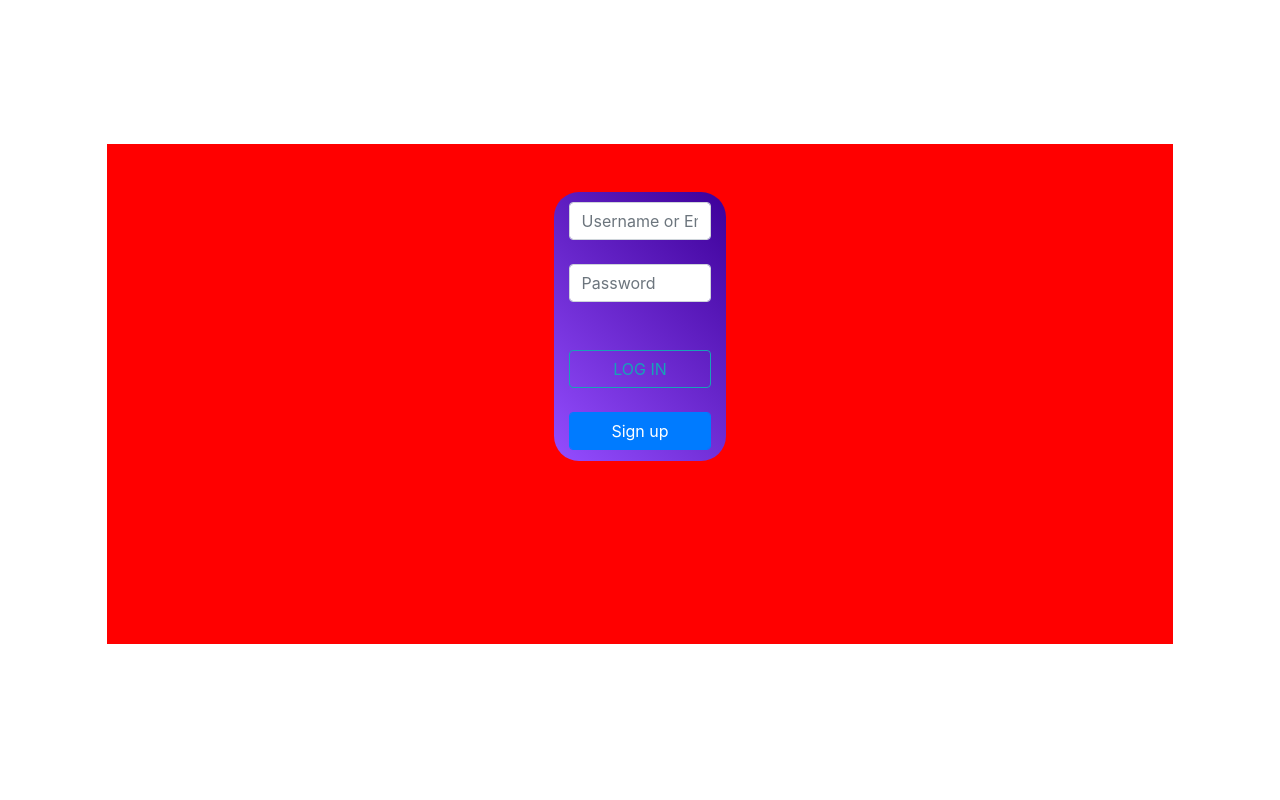
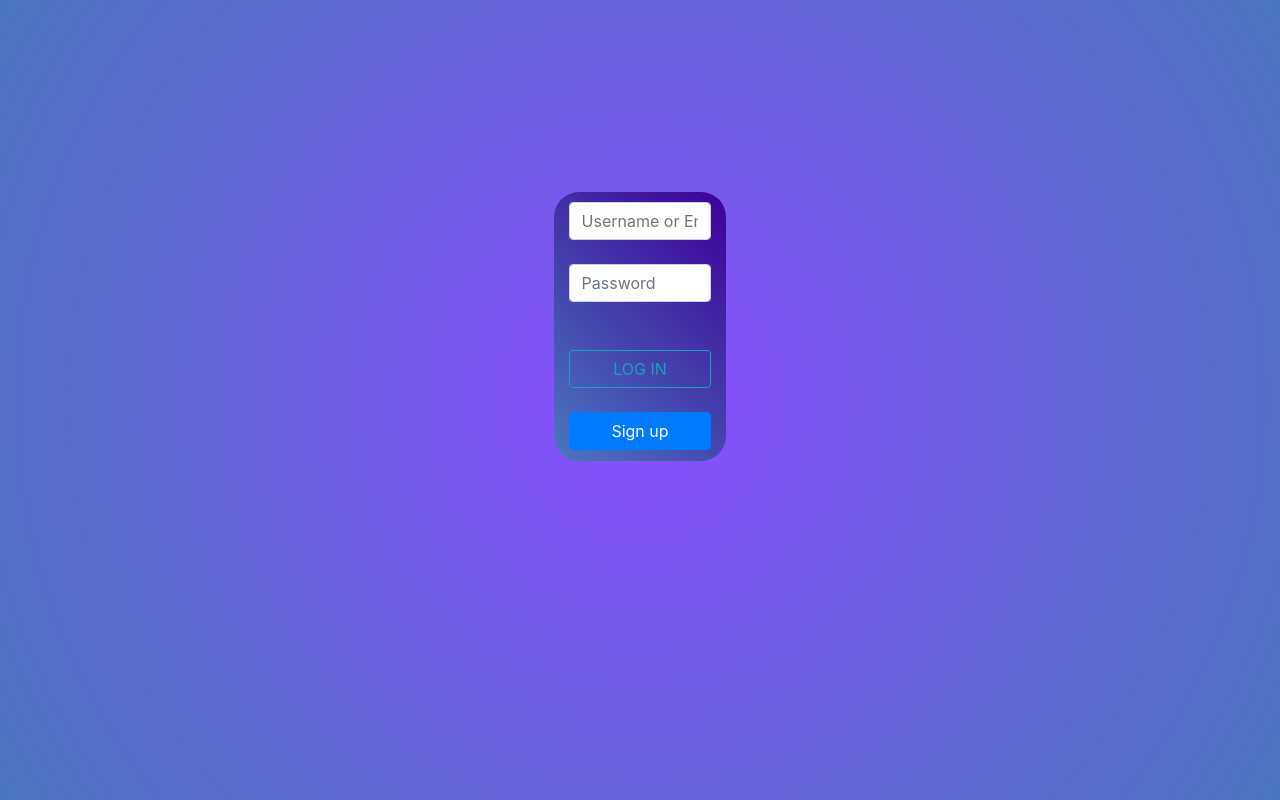
Before and after one commit to karesz123/codeBoard, a React app in the folder client/: page / in a window 1280 px wide. Built offline with nearby package versions, Linux system fonts and the light colour scheme.

Commit message:
style: background gradient

```diff
--- a/client/src/resources/scss/login.scss
+++ b/client/src/resources/scss/login.scss
@@ -22,15 +22,16 @@ html, body {
 
 #root {
   @include full-screen-element;
+  @include gradient-radial(#884dff, #4B77BE);
+}
+
+.container-div {
+  height: 500px;
+  //@include gradient-radial(#884dff, #4B77BE);
 }
 
 .form-div {
-  @include gradient-directional(#944dff, #3d0099);
+  @include gradient-directional(#4B77BE, #3d0099);
   border-radius: 25px;
   padding: 1%;
 }
-
-.container-div {
-  background-color: red;
-  height: 500px;
-}
```
